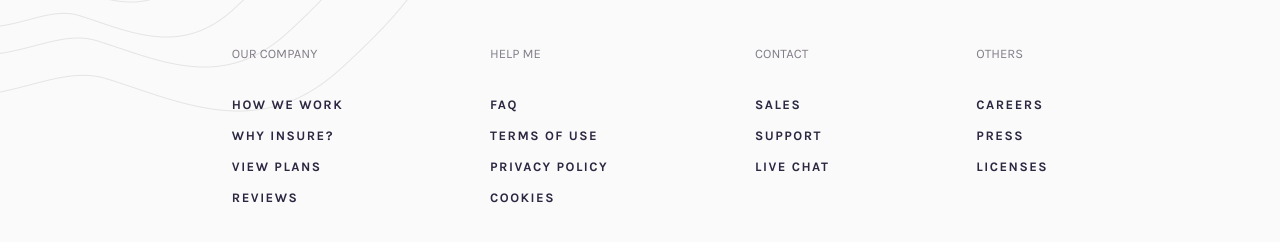
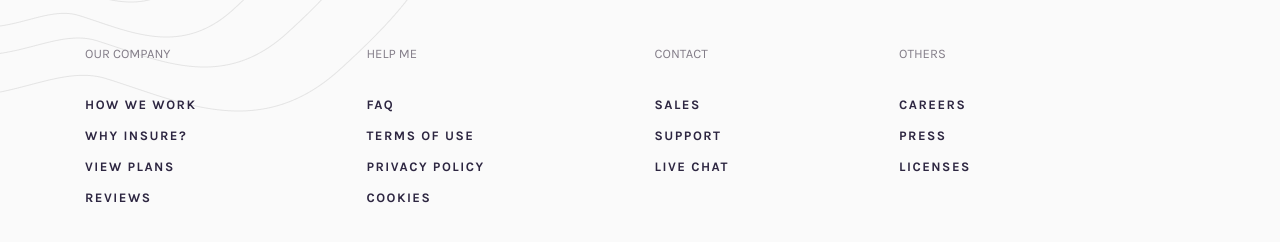
Before and after one commit to Mansurbek-Eshbotayev/Insure, a plain HTML site: page index.html in a window 1280 px wide. Shown: the part 1824-2066 px from the top of the page. Drawn offline with Linux system fonts and the light colour scheme; files whose address does not match are found by name.

Commit message:
Add new change

```diff
--- a/css/main.css
+++ b/css/main.css
@@ -350,7 +350,10 @@ background-position: center;
 
 .bottom__menu{
   display: flex;
-  justify-content: space-evenly;
+}
+
+.bottom__item{
+  margin-right: 170px;
 }
 
 .bottom__decle{
```
